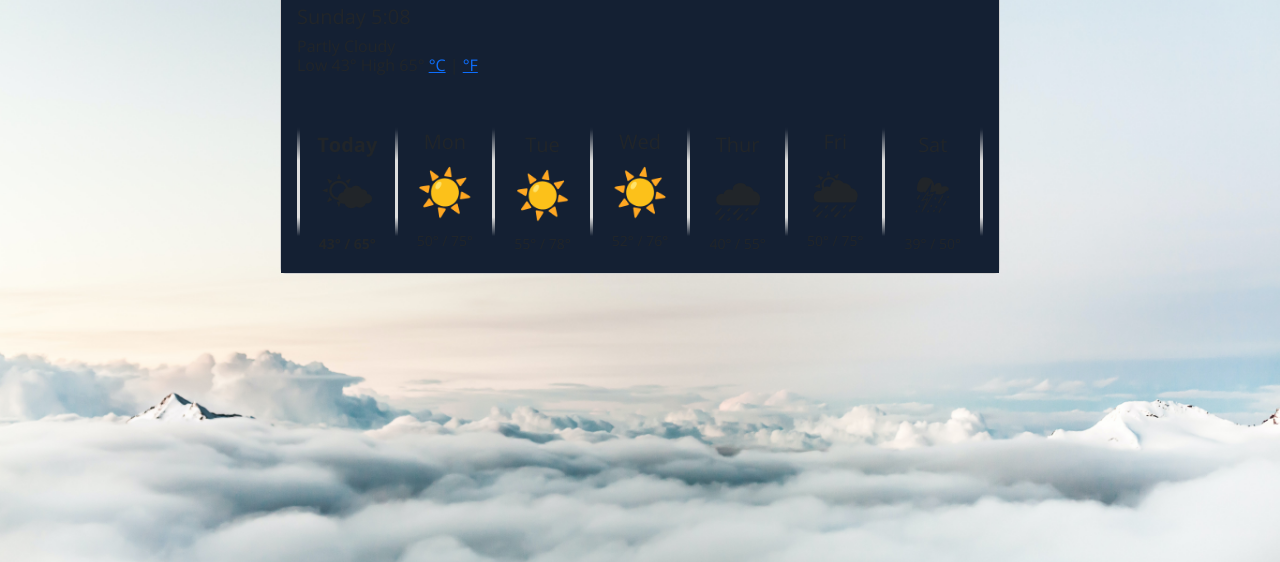
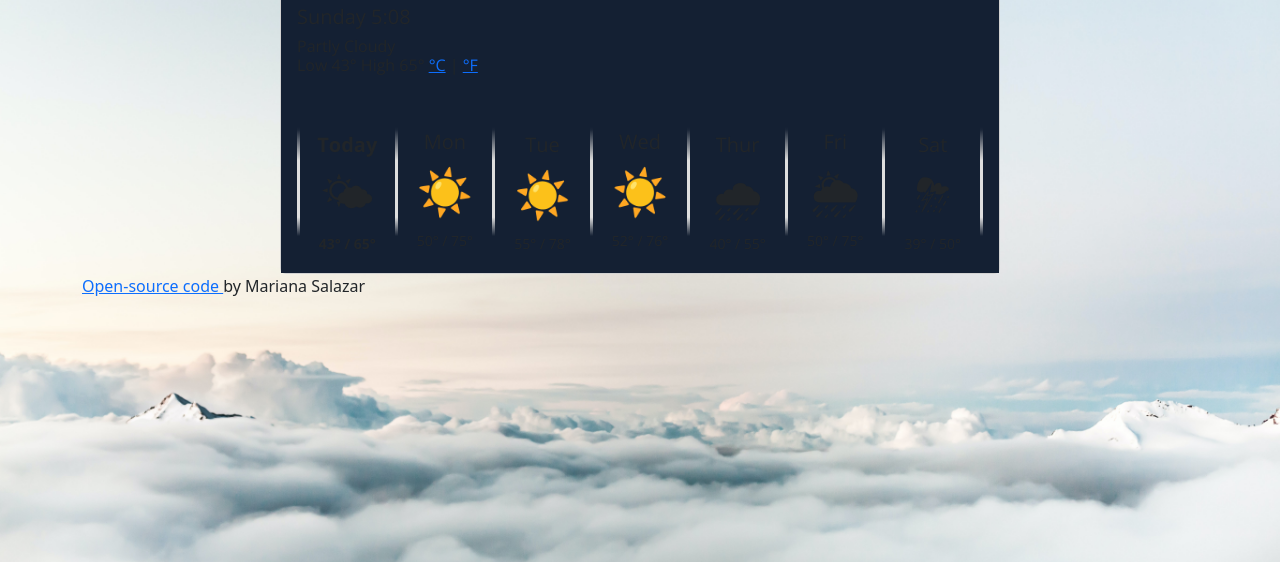
Before and after one commit to mycodertech/SCPlus-WeatherApp, a plain HTML site: page weatherApp/index.html in a window 1280 px wide. Shown: the part 238-800 px from the top of the page. Drawn offline with nearby package versions, Linux system fonts and the light colour scheme.

Commit message:
Added Open Source link
Week 6 - HW

```diff
--- a/weatherApp/index.html
+++ b/weatherApp/index.html
@@ -26,7 +26,7 @@
   </head>
   <body>
     <div class="container">
-      <div class="card mx-auto" style="width: 45rem;">
+      <div class="card mx-auto" style="width: 45rem">
         <div class="card-body">
           <form id="searchCity">
             <div class="input-group mb-3 w-76">
@@ -51,9 +51,7 @@
           </form>
           <div class="row header">
             <div class="col-6">
-              <h5 class="card-title" id="title">
-                San Diego 🌤
-              </h5>
+              <h5 class="card-title" id="title">San Diego 🌤</h5>
               <h5 class="card-title" id="searched-city-temp">24°F</h5>
               <h5>
                 <div class="date">Date</div>
@@ -139,6 +137,13 @@
           <p class="card-text"></p>
         </div>
       </div>
+      <a
+        href="https://github.com/mycodertech/SCPlus-WeatherApp"
+        target="_blank"
+      >
+        Open-source code
+      </a>
+      by Mariana Salazar
     </div>
     <script src="src/index.js"></script>
   </body>
```
